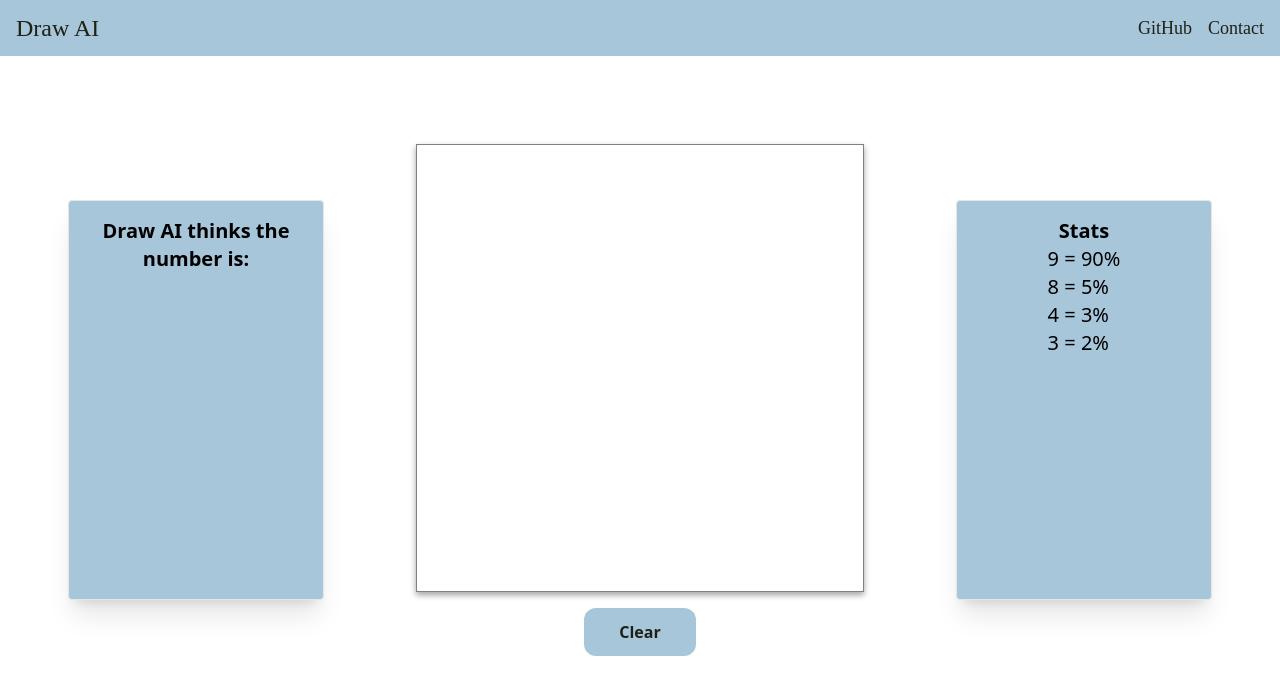
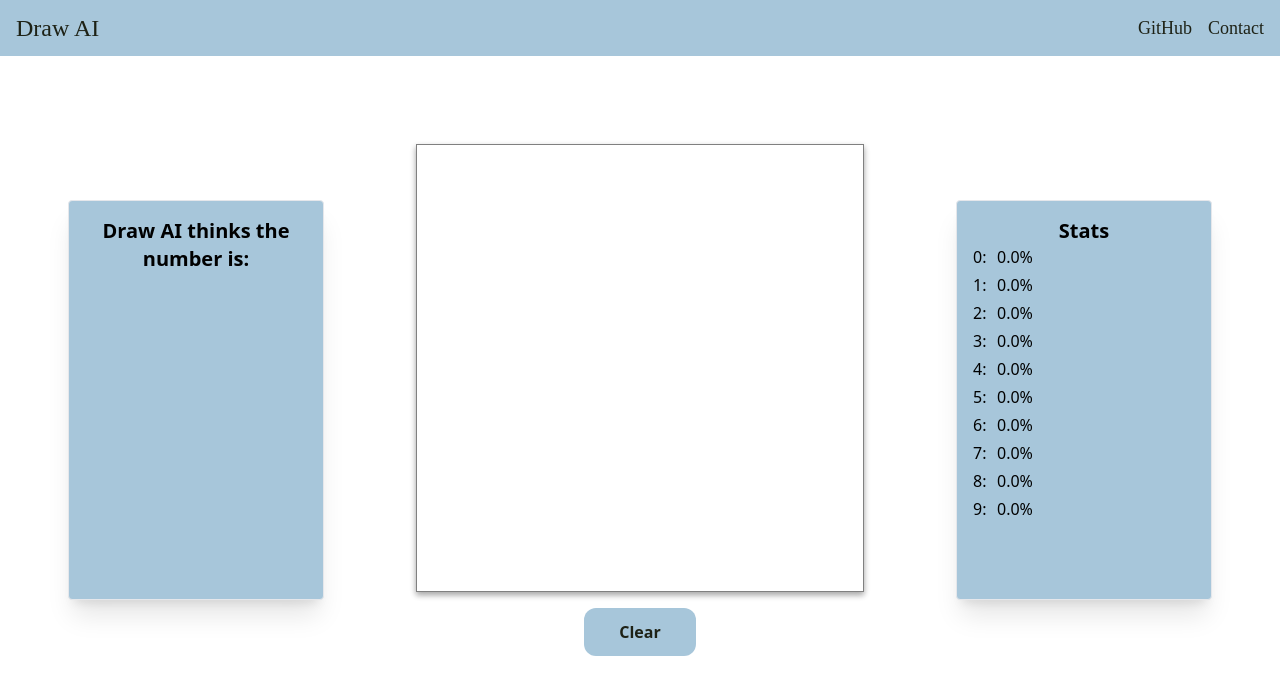
Before and after one commit to Cadhig/DrawAI, a React (Vite) app: page / in a window 1280 px wide. Shown: the top 694 px of the page. Built offline with nearby package versions, Linux system fonts and the light colour scheme; the HTML template or start-up script is replaced by a standard one; a web font is replaced by a local one.

Commit message:
Displaying stats on screen with % Values

```diff
--- a/src/App.tsx
+++ b/src/App.tsx
@@ -6,13 +6,14 @@ import AiStats from './components/AiStats';
 
 export default function App() {
     const [guess, setGuess] = React.useState()
+    const [stats, setStats] = React.useState()
 
     return (
         <div className='flex justify-center items-center h-svh gap-6'>
             <Header />
             <AiGuess guess={guess}/>
-            <Canvas setGuess={setGuess}/>
-            <AiStats/>
+            <Canvas setGuess={setGuess} setStats={setStats}/>
+            <AiStats stats={stats}/>
         </div>
     );
 }
--- a/src/components/AiStats.tsx
+++ b/src/components/AiStats.tsx
@@ -1,18 +1,44 @@
-export default function AiStats(){
-
+export default function AiStats(props: any){
+    const statDisplay = props.stats || [0, 0, 0, 0, 0, 0, 0, 0, 0, 0]
     return(
         <div className="h-full w-full flex items-center justify-center">
             <div className="w-64 h-1/2 p-4 bg-draw-blue items-center border rounded shadow-xl">
                 <div className="flex flex-col items-center">
-                <h2 className="font-bold text-xl">Stats</h2>
-                    <ul className="text-xl">
-                        <li>9 = 90%</li>
-                        <li>8 = 5%</li>
-                        <li>4 = 3%</li>
-                        <li>3 = 2%</li>
-                    </ul>
+                    <h2 className="font-bold text-xl">Stats</h2>
+                </div>
+                <div className="flex">
+                    <div className="flex flex-col gap-1 w-6">
+                        <p>0:</p>
+                        <p>1:</p>
+                        <p>2:</p>
+                        <p>3:</p>
+                        <p>4:</p>
+                        <p>5:</p>
+                        <p>6:</p>
+                        <p>7:</p>
+                        <p>8:</p>
+                        <p>9:</p>
+                    </div>
+                    <div className="flex flex-col gap-1 w-20">
+                        {statDisplay.map((stats: any, index: number) => {
+                            return <AiStatsIndividual stats={stats} key={index}/>
+                        })}
+                    </div>
                 </div>
             </div>
         </div>
     )
 }
+
+function AiStatsIndividual(props: any){
+
+    let toPercent = props.stats * 100
+
+    return(
+        <div>
+            <div>
+                <p>{toPercent.toFixed(1)}%</p>
+            </div>
+        </div>
+    )
+}
--- a/src/components/Canvas.tsx
+++ b/src/components/Canvas.tsx
@@ -65,6 +65,8 @@ export default function Canvas(props: any) {
             }
             const aiGuess = await response.json()
             props.setGuess(aiGuess.guessed_digit)
+            console.log(aiGuess.probabilities)
+            props.setStats(aiGuess.probabilities)
 
             console.log('Data sent successfully');
         } catch (error) {
```
